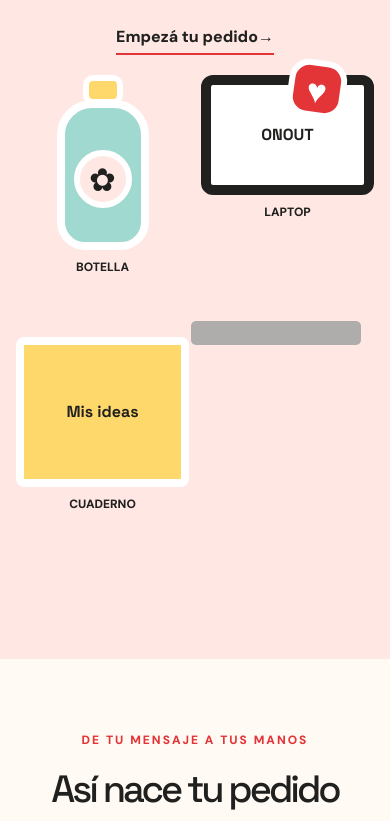
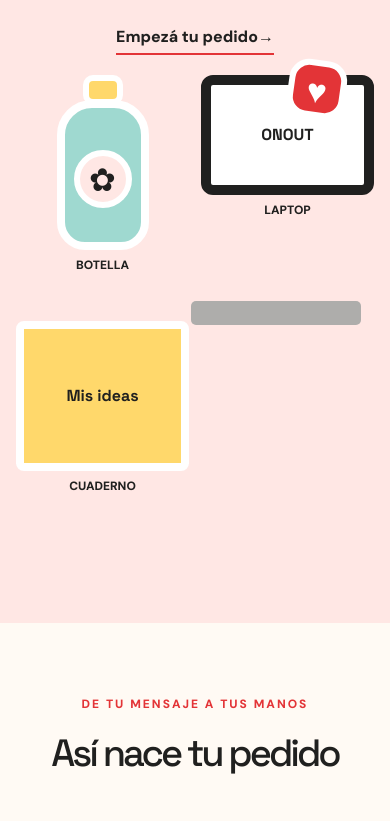
Before and after one commit to micaelajc/informatica, a plain HTML site: page index.html in a window 390 px wide. Shown: the part 2839-3660 px from the top of the page. Drawn offline with nearby package versions, Linux system fonts and the light colour scheme.

Commit message:
Fix responsive product captions layout

```diff
--- a/responsive.css
+++ b/responsive.css
@@ -23,11 +23,15 @@
 @media(max-width:600px){.brand-mark{flex-basis:42px;width:42px;height:42px}.brand{gap:9px}.order-form{padding:22px 18px}.form-grid{grid-template-columns:1fr}.form-field-wide{grid-column:auto}}
 @media(max-width:360px){.brand-mark{flex-basis:38px;width:38px;height:38px}.brand-name{font-size:13px}.brand{gap:8px}.nav-cta{padding:10px 12px;font-size:10px}.option-card{padding:15px 12px}.order-form{padding:18px 14px}}
 
-/* Keep the product mockups and their captions in separate mobile columns. */
+/* Keep product mockups and their captions in a consistent, responsive grid. */
+.uses-collage{display:grid;grid-template-columns:repeat(3,minmax(0,1fr));align-items:start;gap:clamp(14px,2vw,28px);height:auto;min-height:0}
+.uses-collage .mockup{position:relative!important;inset:auto!important;left:auto!important;right:auto!important;top:auto!important;bottom:auto!important;transform:none!important;width:100%!important;min-width:0;height:250px;margin:0!important}
+.uses-collage .mockup::after{position:static!important;display:block;margin:10px 0 0;transform:none!important;text-align:center;white-space:normal;line-height:1.3}
+.uses-collage .mockup figcaption,.uses-collage .mockup .mockup-label{position:static!important;display:block;margin:10px 0 0;transform:none!important;text-align:center;white-space:normal;line-height:1.3}
+@media(max-width:900px){.uses-collage{gap:16px}.uses-collage .mockup{height:240px}}
 @media(max-width:600px){
-  .uses-collage{display:grid;grid-template-columns:repeat(2,minmax(0,1fr));align-items:start;gap:12px;height:auto;min-height:0;}
-  .uses-collage .mockup{position:relative!important;inset:auto!important;left:auto!important;right:auto!important;top:auto!important;bottom:auto!important;transform:none!important;width:100%!important;min-width:0;height:250px;margin:0!important;}
-  .uses-collage .mockup::after{position:static!important;display:block;margin:10px 0 0;transform:none!important;text-align:center;white-space:normal;line-height:1.3;}
-  .uses-collage .mockup figcaption,.uses-collage .mockup .mockup-label{position:static!important;display:block;margin:10px 0 0;transform:none!important;text-align:center;white-space:normal;line-height:1.3;}
+  .uses-collage{grid-template-columns:repeat(2,minmax(0,1fr));align-items:start;gap:16px 12px;height:auto;min-height:0}
+  .uses-collage .mockup{height:230px}
+  .uses-collage .mockup::after,.uses-collage .mockup figcaption,.uses-collage .mockup .mockup-label{margin-top:8px}
 }
-@media(max-width:360px){.uses-collage{gap:8px}.uses-collage .mockup{height:230px}}
+@media(max-width:360px){.uses-collage{gap:12px 8px}.uses-collage .mockup{height:210px}}
```
